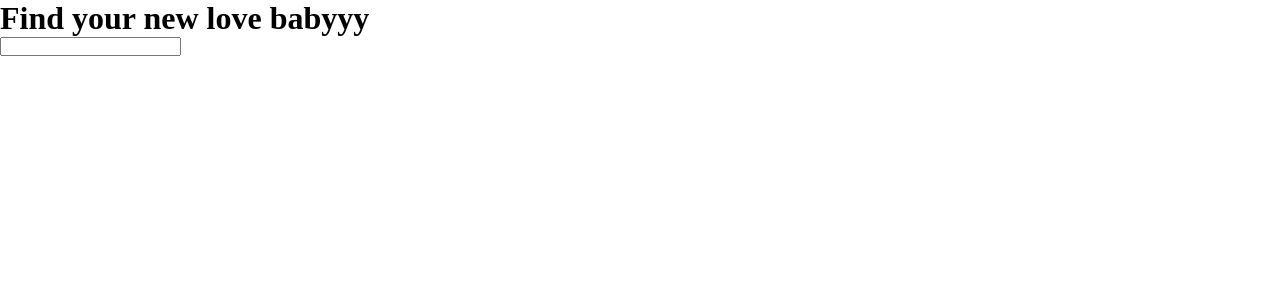
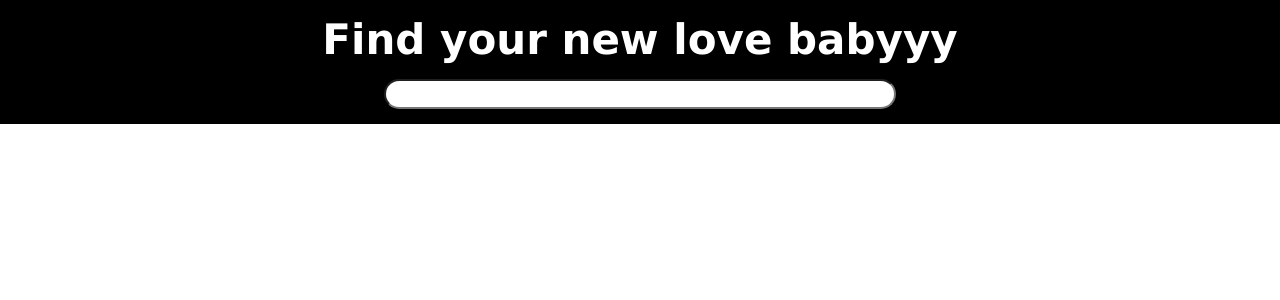
Before and after one commit to Luci-4/spotify-map, a React (Create React App) app in the folder client/: page / in a window 1280 px wide. Shown: the top 300 px of the page. Built offline with nearby package versions, Linux system fonts and the light colour scheme; no server answers.

Commit message:
working version again

```diff
--- a/client/src/App.css
+++ b/client/src/App.css
@@ -1,5 +1,6 @@
-*{
+* {
     margin: 0;
     padding: 0;
     box-sizing: border-box;
+    font-family: "Lucida Grande", Helvetica, Arial, sans-serif;
 }
--- a/client/src/App.js
+++ b/client/src/App.js
@@ -1,9 +1,11 @@
-import { useEffect, useState } from 'react'
-import Header from './components/moreComplex/Header/Header'
+import { useState,useEffect } from 'react'
+import Header from './components/veryComplex/Header/Header'
+import Main from 'components/veryComplex/Main/Main'
 import './App.css'
 
 function App() {
     const [access_token, setToken] = useState('')
+    const [id, setId] = useState(null)
 
     useEffect(() => {
         ;(async () => {
@@ -17,7 +19,8 @@ function App() {
 
     return (
         <div id='App'>
-            <Header access_token={access_token} />
+            <Header access_token={access_token} setId={setId}/>
+            <Main access_token={access_token} id={id}/>
         </div>
     )
 }
--- /dev/null
+++ b/client/src/components/basic/Artist/Artist.js
@@ -0,0 +1,20 @@
+function Artist(props) {
+    const { name, images, genres, setId, id } = props
+
+    // add onClick handler for related
+    function onClickHandler() {
+        if(typeof setId !== 'undefined'){
+            setId(id)
+        }
+    }
+
+    return (
+        <li onClick={onClickHandler}>
+            <p>{genres[0]}</p>
+            <img src={images[0]?.url} alt='Some artist' />
+            <p>{name}</p>
+        </li>
+    )
+}
+
+export default Artist
--- a/client/src/components/basic/ArtistSearch/ArtistSearch.js
+++ /dev/null
@@ -1,12 +0,0 @@
-function ArtistSearch(props) {
-    const { name, images, key } = props
-
-    return (
-        <li key={key}>
-            <img src={images[0]?.url} alt='Some related artist' />
-            <p>{name}</p>
-        </li>
-    )
-}
-
-export default ArtistSearch
--- a/client/src/components/basic/UserInput/UserInput.js
+++ b/client/src/components/basic/UserInput/UserInput.js
@@ -9,8 +9,8 @@ function UserInput(props) {
     }
 
     return (
-        <form onSubmit={search}>
-            <input type='text'></input>
+        <form onSubmit={search} className={style.inputWrapper}>
+            <input type='text' className={style.input}></input>
         </form>
     )
 }
--- a/client/src/components/basic/UserInput/UserInput.module.scss
+++ b/client/src/components/basic/UserInput/UserInput.module.scss
@@ -0,0 +1,10 @@
+.input{
+    outline: none;
+    border-radius: 22px;
+    padding-left: 5px;
+    font-weight: 800;
+    padding: .4em;
+    width: 40vw;
+    margin-bottom: 15px;
+    text-align: center;
+}
--- /dev/null
+++ b/client/src/components/complex/Related/Related.js
@@ -0,0 +1,25 @@
+import Artist from 'components/basic/Artist/Artist'
+import { useEffect, useState } from 'react'
+
+function Related(props) {
+    const { access_token, id } = props
+    const [rellatedState, setRelated] = useState([])
+    const url = 'https://spotify-map.herokuapp.com/spotify'
+
+    useEffect(() => {
+        if (id) {
+            ;(async () => {
+                const res = await fetch(
+                    `${url}/${access_token}/relatedartists/${id}`
+                )
+                const related = await res.json()
+                setRelated(related)
+            })()
+        }
+    }, [id])
+
+    return rellatedState.map((artist, index) => (
+        <Artist key={index} {...artist} />
+    ))
+}
+export default Related
--- a/client/src/components/complex/SearchResults/SearchResults.js
+++ b/client/src/components/complex/SearchResults/SearchResults.js
@@ -1,8 +1,8 @@
-import ArtistSearch from 'components/basic/ArtistSearch/ArtistSearch'
+import Artist from 'components/basic/Artist/Artist'
 import { useEffect, useState } from 'react'
 
 function SearchResults(props) {
-    const { access_token,query } = props
+    const { access_token,query,setId} = props
     const [artists, setArtists] = useState([])
     const url = 'https://spotify-map.herokuapp.com/spotify'
 
@@ -17,7 +17,7 @@ function SearchResults(props) {
         })()
     })
 
-    return artists.map((artist, index) => <ArtistSearch key={index} {...artist} />)
+    return artists.map((artist, index) => <Artist key={index} setId={setId} {...artist} />)
 }
 
 export default SearchResults
--- a/client/src/components/moreComplex/Header/Header.js
+++ b/client/src/components/veryComplex/Header/Header.js
@@ -1,27 +1,30 @@
 import SearchResults from 'components/complex/SearchResults/SearchResults'
 import UserInput from 'components/basic/UserInput/UserInput'
+import style from './Header.module.scss'
 import { useState } from 'react'
 
 function Header(props) {
-    const { access_token } = props
+    const { access_token, setId } = props
     const [artist, setArtists] = useState([])
     const [query, setQuery] = useState(null)
 
     return (
-        <header>
-            <h1>Find your new love babyyy</h1>
-            <UserInput
-                access_token={access_token}
-                setArtists={setArtists}
-                setQuery={setQuery}
-            />
-
+        <>
+            <header className={style.header}>
+                <h1 className={style.title}>Find your new love babyyy</h1>
+                <UserInput
+                    access_token={access_token}
+                    setArtists={setArtists}
+                    setQuery={setQuery}
+                />
+            </header>
             <SearchResults
                 artist={artist}
                 access_token={access_token}
                 query={query}
+                setId={setId}
             />
-        </header>
+        </>
     )
 }
 
--- /dev/null
+++ b/client/src/components/veryComplex/Header/Header.module.scss
@@ -0,0 +1,13 @@
+.header{
+    background-color: #000;
+    display: flex;
+    justify-content: center;
+    align-items: center;
+    flex-direction: column;
+}
+
+.title{
+    margin: 15px 0;
+    font-size: 42px;
+    color: #fff;
+}
--- /dev/null
+++ b/client/src/components/veryComplex/Main/Main.js
@@ -0,0 +1,7 @@
+import Related from 'components/complex/Related/Related'
+
+function Main(props) {
+    const { access_token, id } = props
+    return <Related access_token={access_token} id={id} />
+}
+export default Main
```
